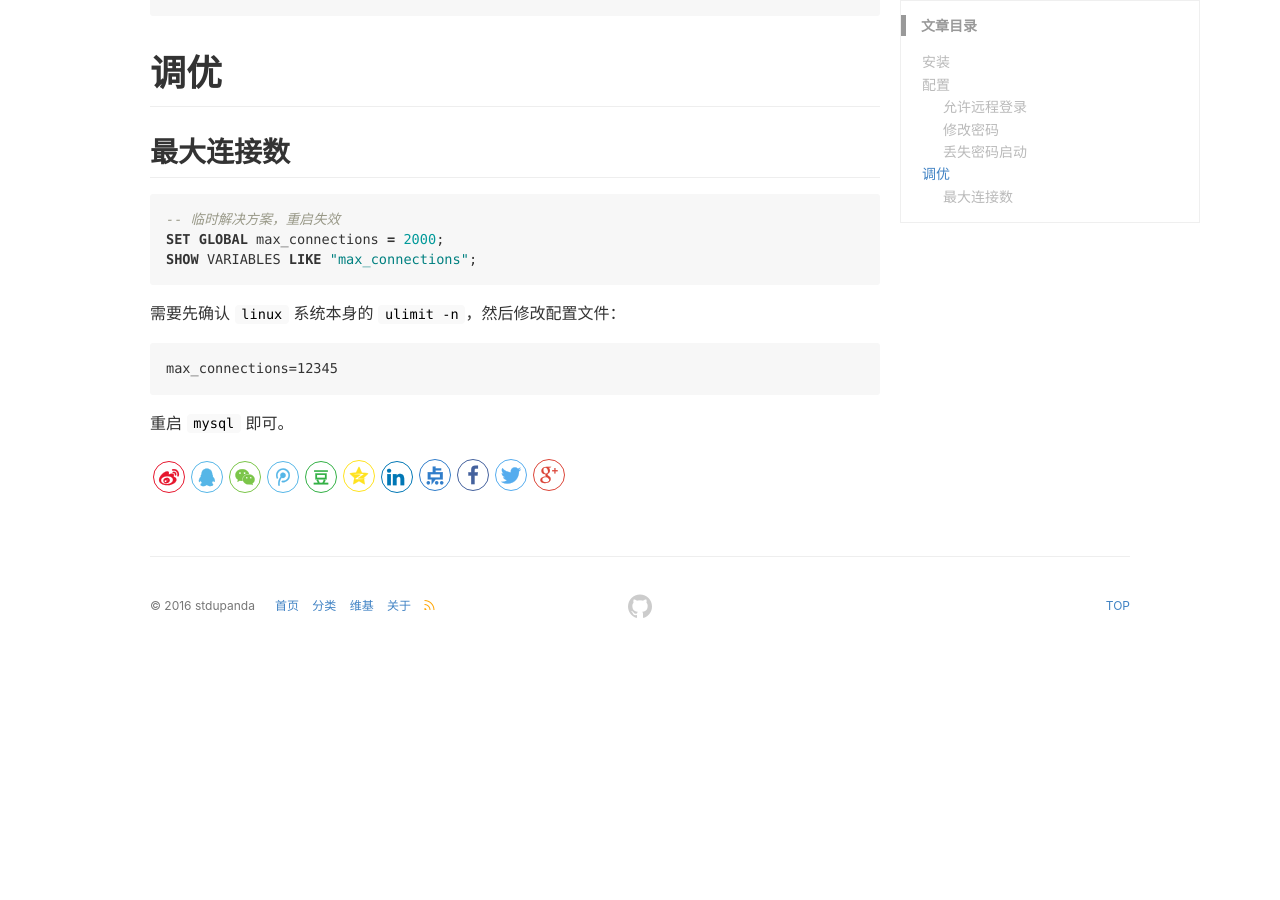
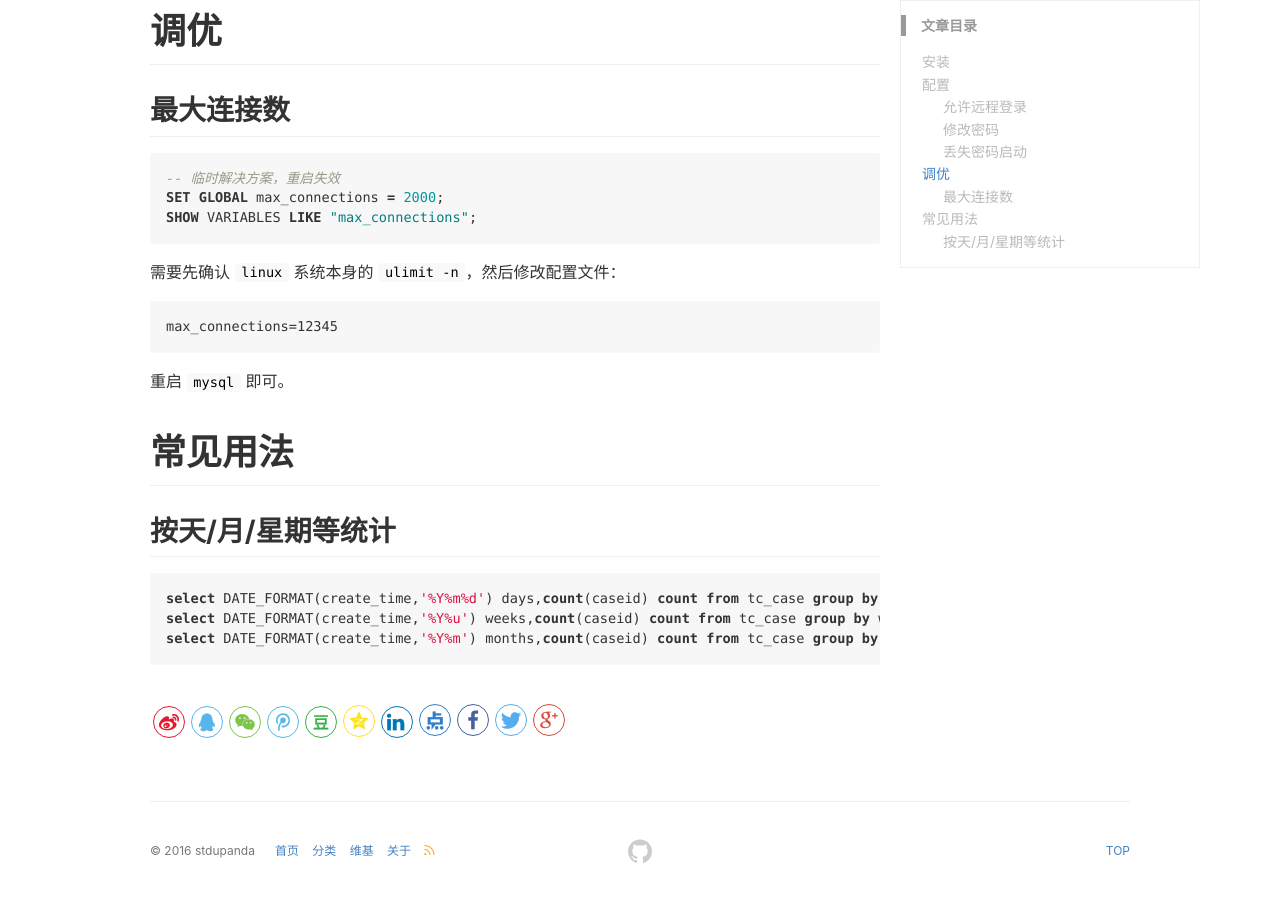
Before and after one commit to stdupanda/stdupanda.github.io, a Jekyll site: the page built from _posts/database/2018-03-10-mysql.md, in a window 1280 px wide and 900 px high, scrolled down 1358 px. Built offline with Jekyll 4.4.1, drawn with Linux system fonts in a browser that asks for light colours; nearby versions of some CDN libraries; comment, search, counter and statistics services are not loaded; before the commit the page ends 2013 px from its top, so only the background shows below that; some of the changed text lies outside the part shown.

Commit message:
mysql按天月日星期等统计

````diff
--- a/_posts/database/2018-03-10-mysql.md
+++ b/_posts/database/2018-03-10-mysql.md
@@ -1,14 +1,12 @@
 ---
 layout: post
-title: mysql 运维整理
+title: mysql 常用问题整理
 categories: Database
-description: mysql 运维必备整理
+description: mysql 常用问题整理
 keywords: database, mysql
 ---
 
-整理 mysql 日常运维知识点。
-
-需要结合实际的操作系统、版本等信息进行实践；
+整理 mysql 日常问题。
 
 ---
 
@@ -70,3 +68,12 @@ max_connections=12345
 ```
 
 重启 `mysql` 即可。
+
+# 常见用法
+
+## 按天/月/星期等统计
+```sql
+select DATE_FORMAT(create_time,'%Y%m%d') days,count(caseid) count from tc_case group by days;
+select DATE_FORMAT(create_time,'%Y%u') weeks,count(caseid) count from tc_case group by weeks;
+select DATE_FORMAT(create_time,'%Y%m') months,count(caseid) count from tc_case group by months;
+```
````
